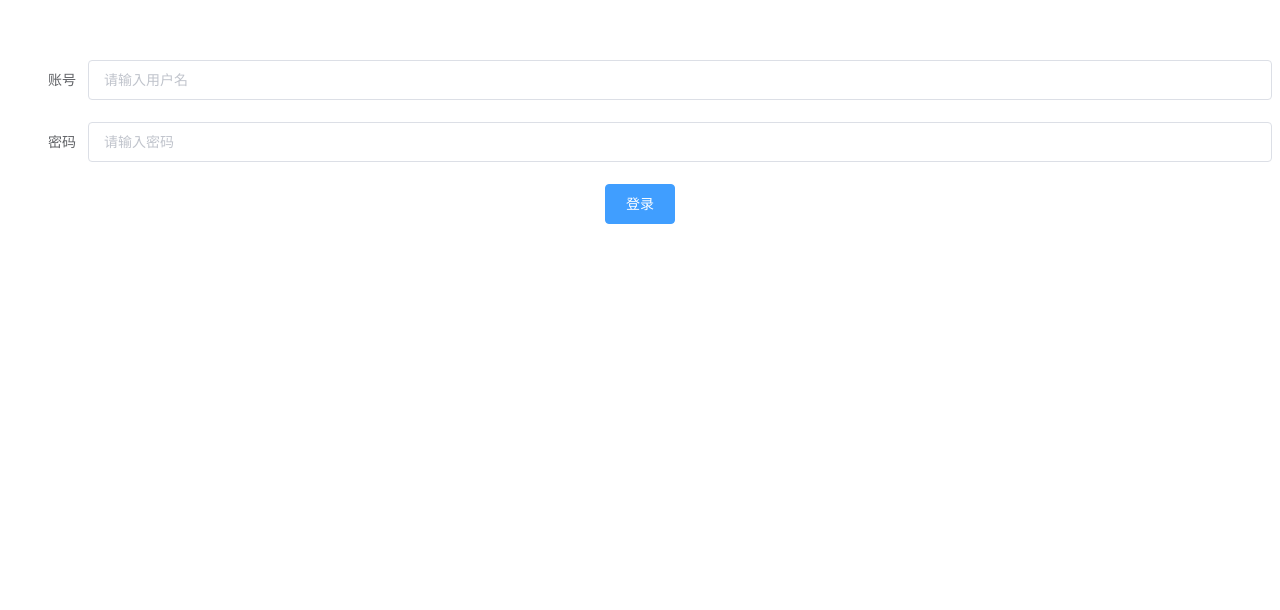
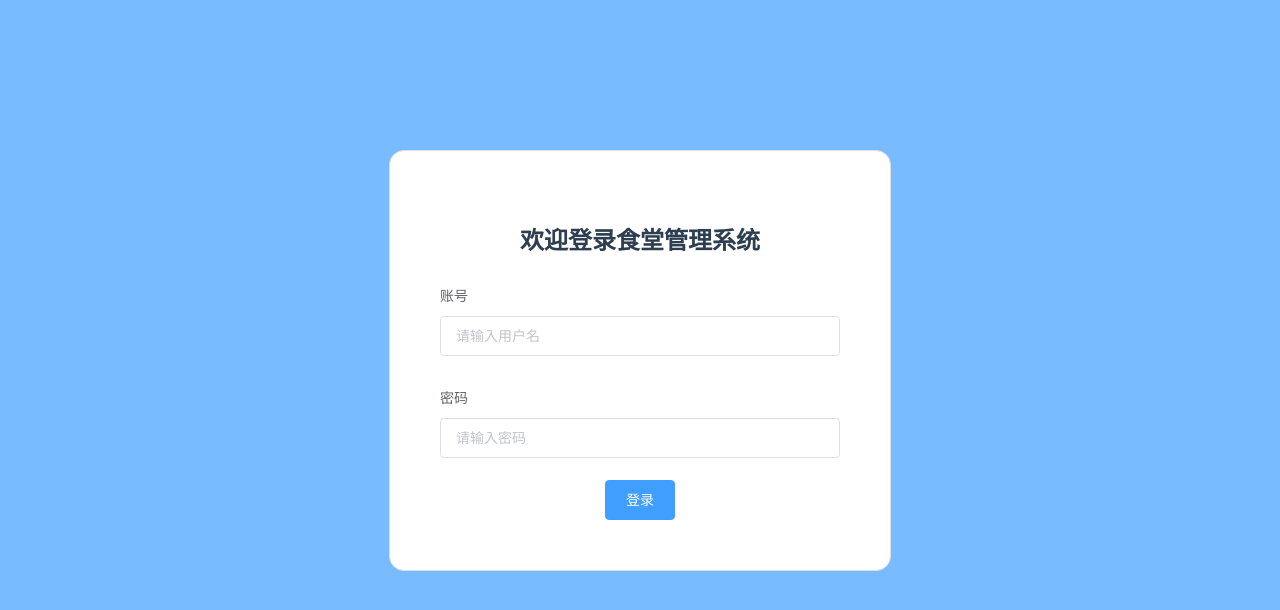
Before and after one commit to OurTeam233/canteen, a Vue app: page /#/login in a window 1280 px wide. Shown: the top 610 px of the page. Built offline with nearby package versions, Linux system fonts and the light colour scheme.

Commit message:
暂定的登录界面

```diff
--- a/src/App.vue
+++ b/src/App.vue
@@ -20,6 +20,10 @@ export default {
 </script>
 
 <style>
+body{
+  background-color: rgb(121,187,255);
+}
+
 #app {
   font-family: 'Avenir', Helvetica, Arial, sans-serif;
   -webkit-font-smoothing: antialiased;
@@ -28,4 +32,5 @@ export default {
   color: #2c3e50;
   margin-top: 60px;
 }
+
 </style>
--- a/src/router/index.js
+++ b/src/router/index.js
@@ -2,7 +2,7 @@ import Vue from 'vue'
 import Router from 'vue-router'
 // import Home from '../views/Home.vue'
 import Login from '../views/Login.vue'
-
+import Main from '../views/Main.vue'
 
 Vue.use(Router)
 
@@ -13,6 +13,12 @@ export default new Router({
       path: '/login',
       name: 'Login',
       component:Login
+    },
+    {
+      // 主页面
+      path: '/main',
+      name: 'Main',
+      component:Main
     }
 
 	]
--- a/src/views/Login.vue
+++ b/src/views/Login.vue
@@ -1,6 +1,8 @@
 <template>
-  <div>
-    <el-form ref="form" :model="form" label-width="80px">
+  <div class="container">
+
+    <el-form ref="form" :model="form" class="login-box">
+      <h2>欢迎登录食堂管理系统</h2>
       <el-form-item label="账号">
         <el-input type="text" placeholder="请输入用户名" v-model="form.name"></el-input>
       </el-form-item>
@@ -30,6 +32,26 @@
       onSubmit() {
         console.log("submit!");
       },
+
     },
   };
+
 </script>
+
+
+<style  scoped>
+
+
+
+  .login-box {
+    /* filter: blur(2px); */
+    width: 400px;
+    margin: 150px auto;
+    padding:50px;
+    border: 1px solid #DCDFE6;
+    border-radius: 15px;
+    /* box-shadow: 0 0 30px #DCDFE6; */
+    background-color: #fff;
+
+  }
+</style>
--- /dev/null
+++ b/src/views/Main.vue
@@ -0,0 +1,19 @@
+<template>
+  <div>
+    我是首页
+
+
+
+
+  </div>
+</template>
+
+<script>
+
+</script>
+
+
+<style  scoped>
+
+
+</style>
```
